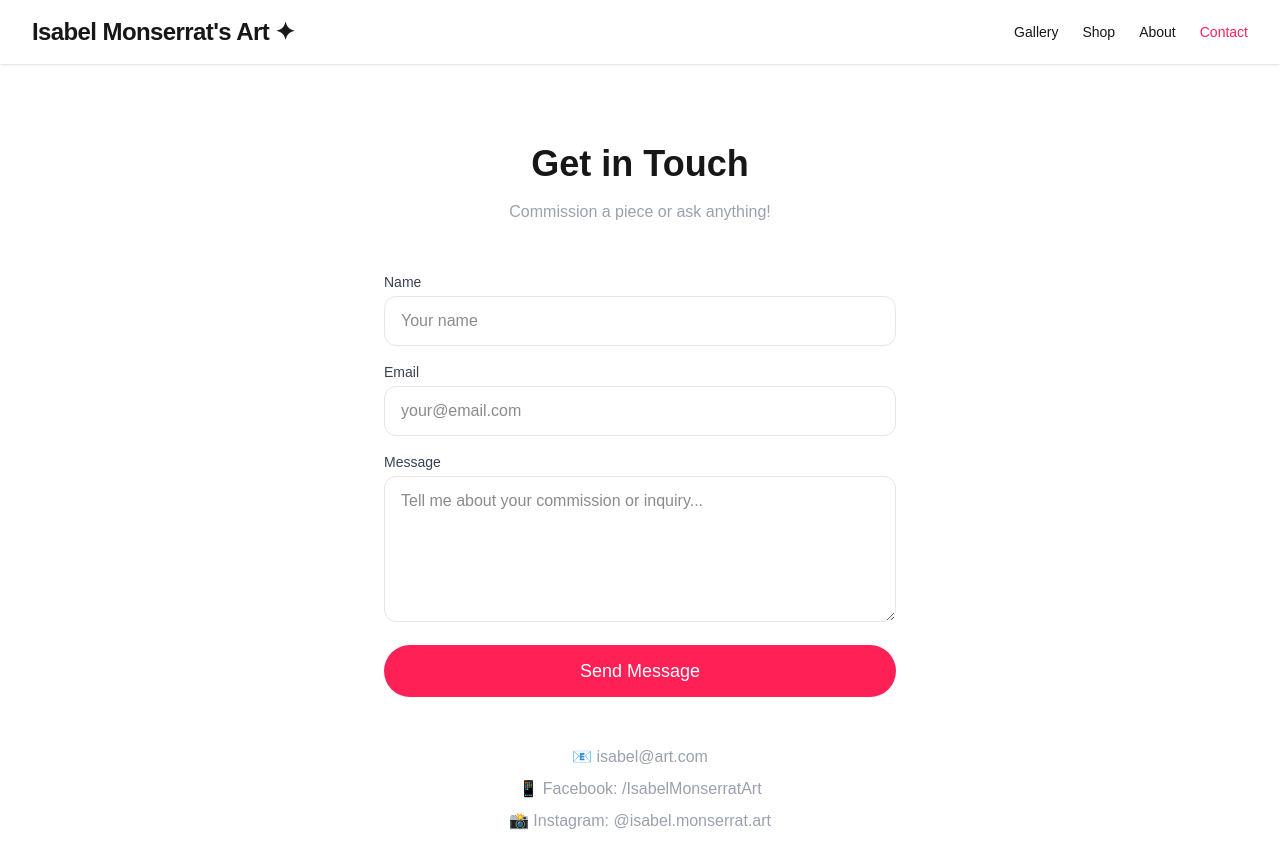
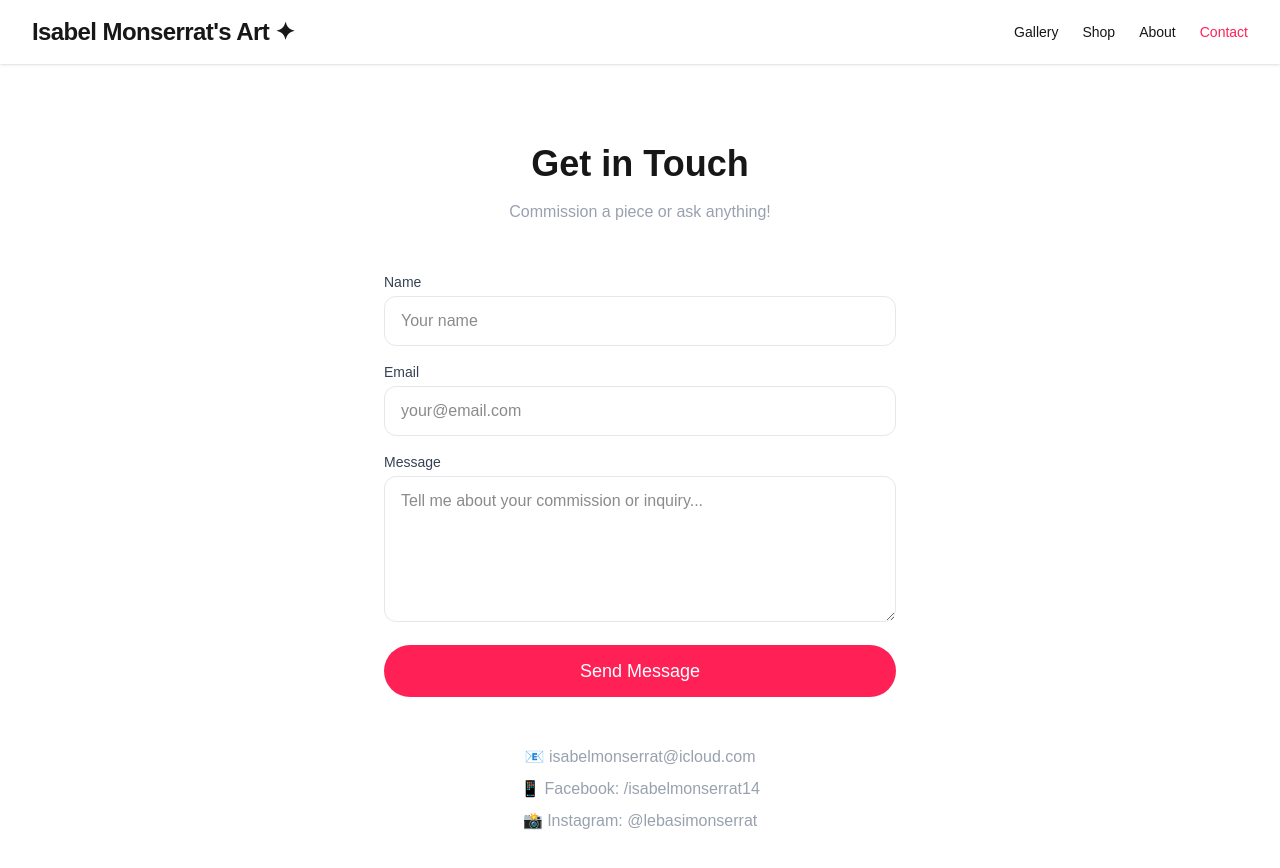
Before and after one commit to emaniebo420/isabel-monserrat-art, a Next.js app: page /contact in a window 1280 px wide. Shown: the top 868 px of the page. Built offline with nearby package versions, Linux system fonts and the light colour scheme.

Commit message:
fixed dark mode and updated name

```diff
--- a/app/about/page.js
+++ b/app/about/page.js
@@ -20,7 +20,7 @@ export default function About() {
         <h2 className="text-4xl font-bold text-center mb-4">Hi, I'm Isabel Monserrat</h2>
         <p className="text-center text-rose-400 mb-8 text-lg">Artist · Painter · Creator</p>
         <div className="space-y-5 text-gray-600 leading-relaxed text-lg">
-          <p>I'm a self-taught artist based in Cavite, Philippines, passionate about capturing emotions and moments through color and texture.</p>
+          <p>I'm a self-taught artist based in Tagaytay, Philippines, passionate about capturing emotions and moments through color and texture.</p>
           <p>My work spans oil painting, watercolor, and acrylic — each medium offering a unique way to express the beauty I see in everyday life.</p>
           <p>Every piece I create is original and one-of-a-kind. I also take commissions for custom portraits, landscapes, and abstract pieces.</p>
         </div>
--- a/app/contact/page.js
+++ b/app/contact/page.js
@@ -39,9 +39,9 @@ export default function Contact() {
         </div>
 
         <div className="mt-12 text-center text-gray-400 space-y-2">
-          <p>📧 isabel@art.com</p>
-          <p>📱 Facebook: /IsabelMonserratArt</p>
-          <p>📸 Instagram: @isabel.monserrat.art</p>
+          <p>📧 isabelmonserrat@icloud.com</p>
+          <p>📱 Facebook: /isabelmonserrat14</p>
+          <p>📸 Instagram: @lebasimonserrat</p>
         </div>
       </section>
     </main>
--- a/app/gallery/page.js
+++ b/app/gallery/page.js
@@ -1,7 +1,7 @@
 import Link from 'next/link';
 
 const artworks = [
-  { id: 1, title: "Sunset in Cavite", medium: "Oil on Canvas", price: 3500 },
+  { id: 1, title: "Sunset in Tagaytay", medium: "Oil on Canvas", price: 3500 },
   { id: 2, title: "Morning Bloom", medium: "Watercolor", price: 2800 },
   { id: 3, title: "Silent Waters", medium: "Acrylic", price: 4200 },
   { id: 4, title: "Golden Hour", medium: "Oil on Canvas", price: 5000 },
--- a/app/shop/page.js
+++ b/app/shop/page.js
@@ -1,7 +1,7 @@
 import Link from 'next/link';
 
 const products = [
-  { id: 1, title: "Sunset in Cavite", medium: "Oil on Canvas", price: 3500, available: true },
+  { id: 1, title: "Sunset in Tagaytay", medium: "Oil on Canvas", price: 3500, available: true },
   { id: 2, title: "Morning Bloom", medium: "Watercolor", price: 2800, available: true },
   { id: 3, title: "Silent Waters", medium: "Acrylic", price: 4200, available: false },
   { id: 4, title: "Golden Hour", medium: "Oil on Canvas", price: 5000, available: true },
```
